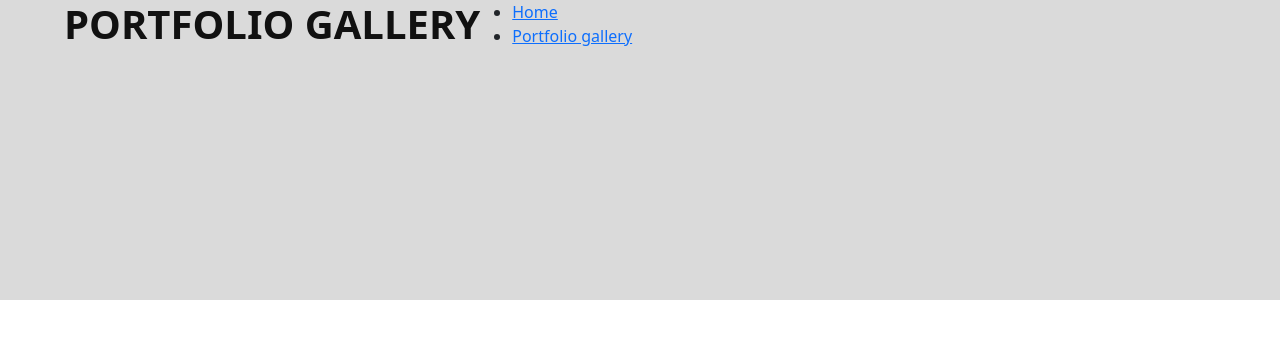
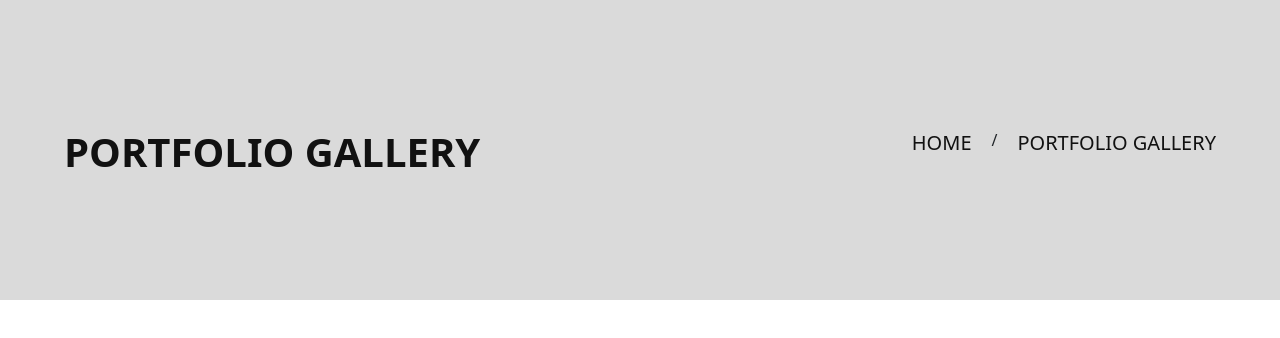
Before and after one commit to TamannaAfroz2666/Parlour-BD-Page, a React (Create React App) app: page /portfolio in a window 1280 px wide. Shown: the top 338 px of the page. Built offline with nearby package versions, Linux system fonts and the light colour scheme.

Commit message:
line direction created

```diff
--- a/src/Pages/PortfolioPage/PortfolioPageHead/PortfolioPageHead.css
+++ b/src/Pages/PortfolioPage/PortfolioPageHead/PortfolioPageHead.css
@@ -8,9 +8,13 @@
     height: 300px;
 }
 .portfolio_Content{
-    display: flex;
+
     width: 90%;
     margin: auto;
+    display: flex;
+    justify-content: space-between;
+
+
 
 }
 .title_content .title{
@@ -18,4 +22,20 @@
     font-weight: 700;
     text-transform: uppercase;
     color: #111;
+    margin-top: 8rem;
 }
+.nav_content .headLink{
+    display: inline-flex;
+    gap: 20px;
+    margin-top: 8rem;
+}
+.headLink li {
+    list-style: none;
+
+}
+.headLink .linkTitle{
+    text-decoration: none;
+    color: #111;
+    font-size: 20px;
+    text-transform: uppercase;
+}
--- a/src/Pages/PortfolioPage/PortfolioPageHead/PortfolioPageHead.js
+++ b/src/Pages/PortfolioPage/PortfolioPageHead/PortfolioPageHead.js
@@ -12,8 +12,9 @@ const PortfolioPageHead = () => {
 
                     </div>
                     <div className="nav_content">
-                        <ul>
-                            <li> <Link className='linkTitle' to='/'>Home</Link> </li>
+                        <ul className='headLink'>
+                            <li> <Link className='linkTitle' to='/'>Home </Link> </li>
+                            <span>/</span>
                             <li> <Link className='linkTitle' to='/portfolio'>Portfolio gallery</Link> </li>
                         </ul>
 
```
